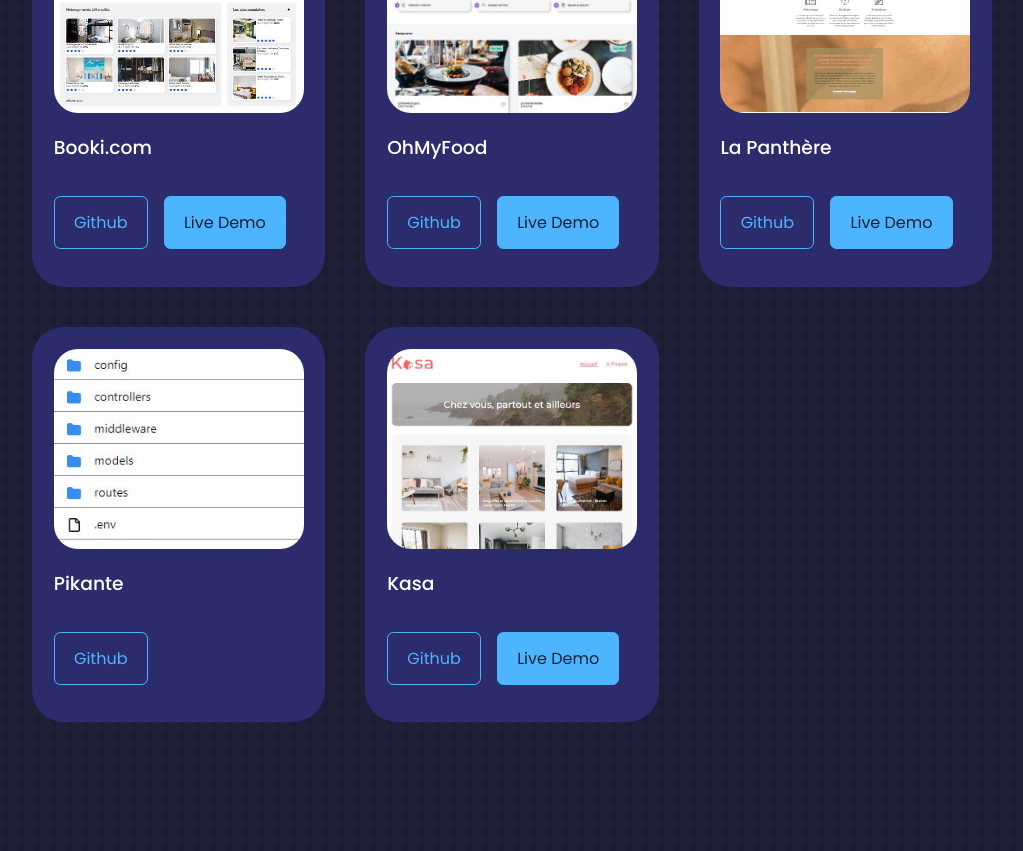
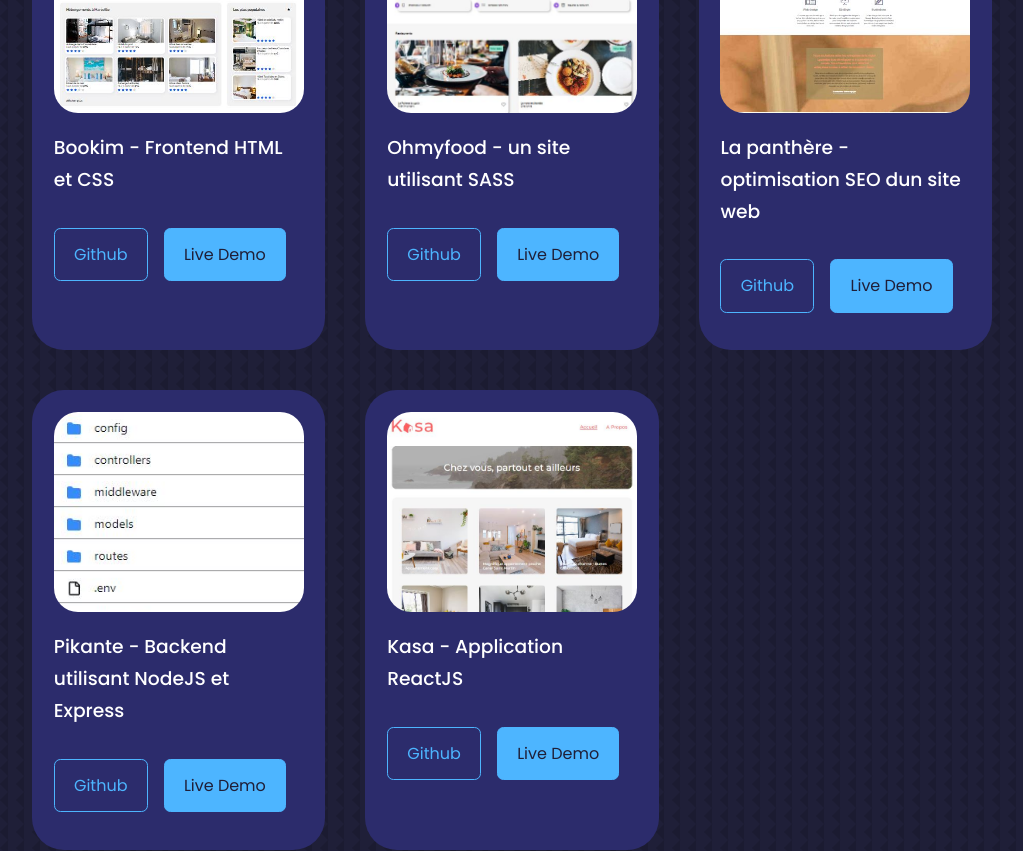
Before and after one commit to Manidoux41/ManiDev-portfolio, a React (Create React App) app: page / in a window 1280 px wide. Shown: the part 3320-4171 px from the top of the page, without its empty margins (128-1151 px from the left). Built offline with nearby package versions, Linux system fonts and the light colour scheme.

Commit message:
add data for portfolio

```diff
--- a/src/components/portfolio/Portfolio.jsx
+++ b/src/components/portfolio/Portfolio.jsx
@@ -6,27 +6,69 @@
 import pikante from "../../assets/backend-pikante.JPG"
 import "./portfolio.css";
 
+
+const data = [
+  {
+    id: 1,
+    image: booki,
+    title: 'Bookim - Frontend HTML et CSS',
+    github: 'https://github.com/Manidoux41/booki_v5.git',
+    demo: 'https://manidoux41.github.io/booki_v5/'
+  },
+  {
+    id: 2,
+    image: ohmyfood,
+    title: 'Ohmyfood - un site utilisant SASS',
+    github: 'https://github.com/Manidoux41/ohMyfood_v4.git',
+    demo: 'https://manidoux41.github.io/ohMyfood_v4/'
+  },
+  {
+    id: 3,
+    image: lapanthere,
+    title: 'La panthère - optimisation SEO dun site web',
+    github: 'https://github.com/Manidoux41/la_panthere_v3.git',
+    demo: 'https://la-panthere-v3.vercel.app/'
+  },
+  {
+    id: 4,
+    image: pikante,
+    title: 'Pikante - Backend utilisant NodeJS et Express',
+    github: 'https://github.com/Manidoux41/backend-pikante-P6.git',
+    demo: 'https://la-panthere-v3.vercel.app/'
+  },
+  {
+    id: 5,
+    image: kasa,
+    title: 'Kasa - Application ReactJS',
+    github: 'https://github.com/Manidoux41/kasa_v3.git',
+    demo: 'https://la-panthere-v3.vercel.app/'
+  }
+]
+
 const Portfolio = () => {
   return (
     <section id="portfolio">
       <h5>Mes dernières réalisations</h5>
       <h2>Portfolio</h2>
       <div className="container portfolio__container">
-        <article className="portfolio__item">
+        {
+          data.map(({id, image, title, github, demo}) => {
+            return (
+              <article key={id} className="portfolio__item">
           <div className="portfolio__item-image">
-            <img src={booki} alt="booki.com" />
+            <img src={image} alt={title} />
           </div>
-          <h3>Booki.com</h3>
+          <h3>{title}</h3>
           <div className="portfolio__item-cta">
             <a
-              href="https://github.com/Manidoux41/booki_v5.git"
+              href={github}
               className="btn"
               target="_blank"
             >
               Github
             </a>
             <a
-              href="https://manidoux41.github.io/booki_v5/"
+              href={demo}
               className="btn btn-primary"
               target="_blank"
             >
@@ -34,95 +76,10 @@
             </a>
           </div>
         </article>
-        <article className="portfolio__item">
-          <div className="portfolio__item-image">
-            <img src={ohmyfood} alt="booki.com" />
-          </div>
-          <h3>OhMyFood</h3>
-          <div className="portfolio__item-cta">
-            <a
-              href="https://github.com/Manidoux41/ohMyfood_v4.git"
-              className="btn"
-              target="_blank"
-            >
-              Github
-            </a>
-            <a
-              href="https://manidoux41.github.io/ohMyfood_v4/"
-              className="btn btn-primary"
-              target="_blank"
-            >
-              Live Demo
-            </a>
-          </div>
-        </article>
-        <article className="portfolio__item">
-          <div className="portfolio__item-image">
-            <img src={lapanthere} alt="La panthere" />
-          </div>
-          <h3>La Panthère</h3>
-          <div className="portfolio__item-cta">
-            <a
-              href="https://github.com/Manidoux41/la_panthere_v3.git"
-              className="btn"
-              target="_blank"
-            >
-              Github
-            </a>
-            <a
-              href="https://la-panthere-v3.vercel.app/"
-              className="btn btn-primary"
-              target="_blank"
-            >
-              Live Demo
-            </a>
-          </div>
-        </article>
+            )
+          })
+        }
 
-        <article className="portfolio__item">
-          <div className="portfolio__item-image">
-            <img src={pikante} alt="booki.com" />
-          </div>
-          <h3>Pikante</h3>
-          <div className="portfolio__item-cta">
-            <a
-              href="https://github.com/Manidoux41/backend-pikante-P6.git"
-              className="btn"
-              target="_blank"
-            >
-              Github
-            </a>
-            {/* <a
-              href="https://manidoux41.github.io/booki_v5/"
-              className="btn btn-primary"
-              target="_blank"
-            >
-              Live Demo
-            </a> */}
-          </div>
-        </article>
-        <article className="portfolio__item">
-          <div className="portfolio__item-image">
-            <img src={kasa} alt="kasa" />
-          </div>
-          <h3>Kasa</h3>
-          <div className="portfolio__item-cta">
-            <a
-              href="https://github.com/Manidoux41/kasa_v3.git"
-              className="btn"
-              target="_blank"
-            >
-              Github
-            </a>
-            <a
-              href="https://la-panthere-v3.vercel.app/"
-              className="btn btn-primary"
-              target="_blank"
-            >
-              Live Demo
-            </a>
-          </div>
-        </article>
       </div>
     </section>
   );
```
